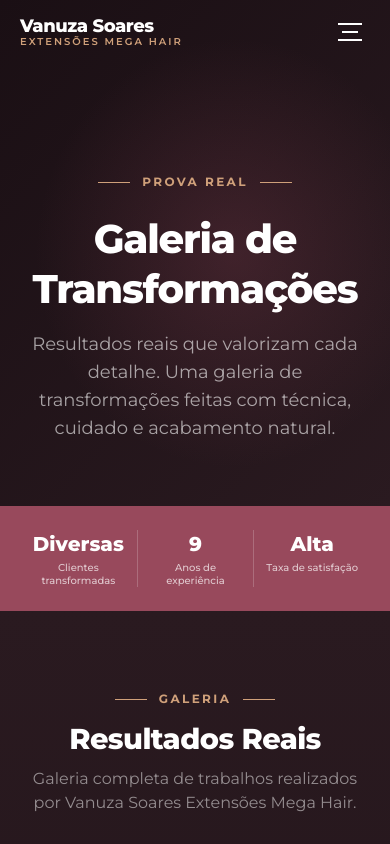
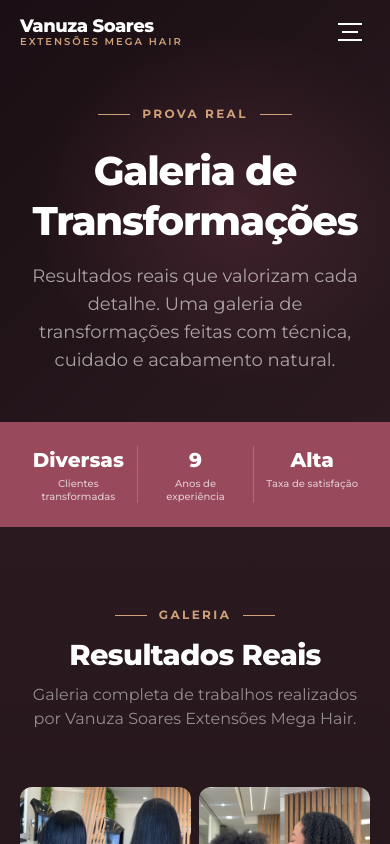
Before and after one commit to wagnersilvausa/VanuzaSoaresExtensoes, a Next.js app: page /resultados in a window 390 px wide. Shown: the top 844 px of the page. Built offline with nearby package versions, Linux system fonts and the light colour scheme.

Commit message:
Fix: ajustar hero spacing responsivo para mobile e desktop

```diff
--- a/app/contato/page.tsx
+++ b/app/contato/page.tsx
@@ -14,7 +14,7 @@
 
       {/* Hero */}
       <section
-        className="relative min-h-[60vh] flex items-end pb-16 overflow-hidden"
+        className="relative min-h-[50vh] sm:min-h-[60vh] flex items-end pb-12 sm:pb-16 overflow-hidden"
         style={{ background: 'linear-gradient(135deg, #1a0f14 0%, #2a1a20 100%)' }}
       >
         <div
--- a/app/resultados/page.tsx
+++ b/app/resultados/page.tsx
@@ -24,7 +24,7 @@
 
       {/* Hero */}
       <section
-        className="relative min-h-[60vh] flex items-end pb-16 overflow-hidden"
+        className="relative min-h-[50vh] sm:min-h-[60vh] flex items-end pb-12 sm:pb-16 overflow-hidden"
         style={{ background: 'linear-gradient(135deg, #1a0f14 0%, #2a1a20 100%)' }}
       >
         <div
--- a/app/tecnicas/page.tsx
+++ b/app/tecnicas/page.tsx
@@ -78,7 +78,7 @@
 
       {/* Hero */}
       <section
-        className="relative min-h-[60vh] flex items-end pb-16 overflow-hidden"
+        className="relative min-h-[50vh] sm:min-h-[60vh] flex items-end pb-12 sm:pb-16 overflow-hidden"
         style={{ background: 'linear-gradient(135deg, #1a0f14 0%, #2a1a20 100%)' }}
       >
         <div
```
